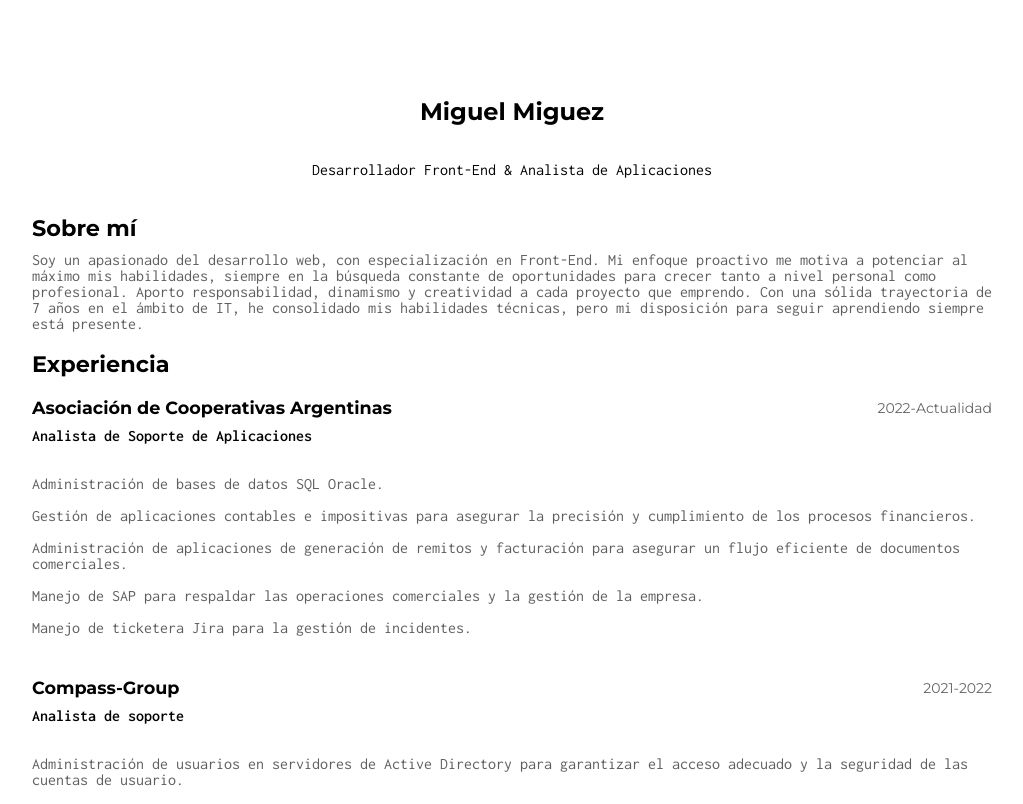
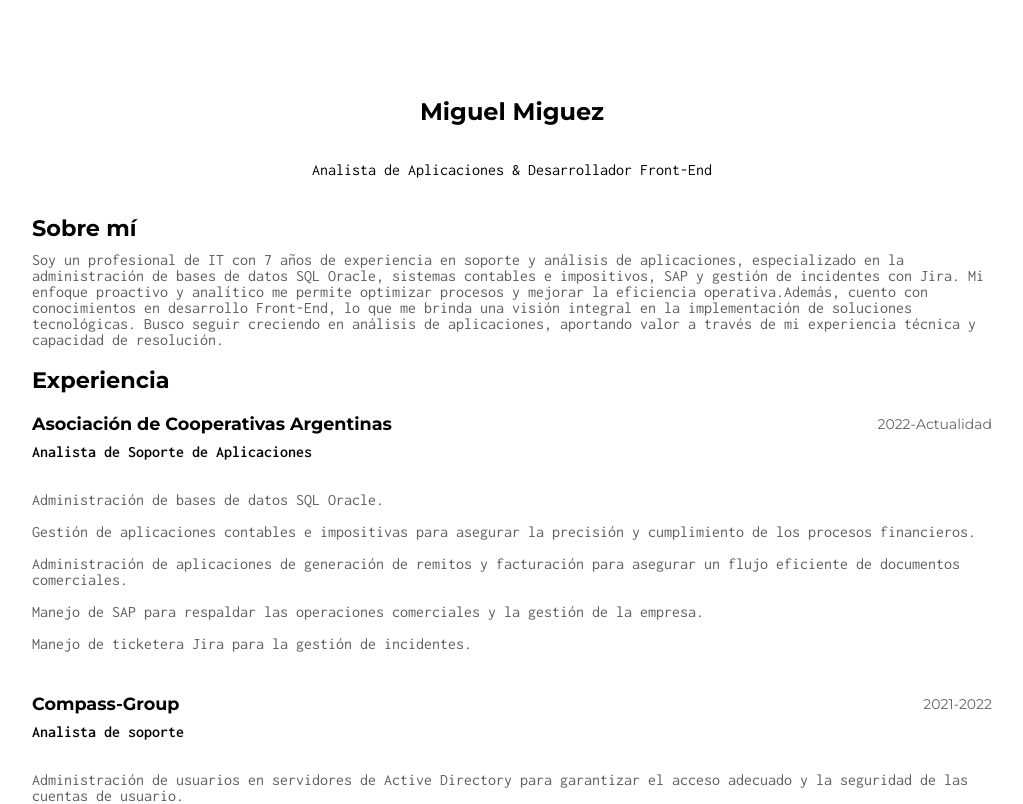
Before and after one commit to MiguelMiguez/Portfolio, a React (Vite) app: page / in a window 1280 px wide. Shown: the top 804 px of the page, without its empty margins (128-1151 px from the left). Built offline with nearby package versions, Linux system fonts and the light colour scheme.

Commit message:
Update info

```diff
--- a/src/components/AboutMe/AboutMe.jsx
+++ b/src/components/AboutMe/AboutMe.jsx
@@ -6,7 +6,7 @@ const AboutMe = () => {
     <div className='AboutMe'>
         <h2 className='Tittle'>Sobre mí</h2>
         <p className='Text'>
-        Soy un apasionado del desarrollo web, con especialización en Front-End. Mi enfoque proactivo me motiva a potenciar al máximo mis habilidades, siempre en la búsqueda constante de oportunidades para crecer tanto a nivel personal como profesional. Aporto responsabilidad, dinamismo y creatividad a cada proyecto que emprendo. Con una sólida trayectoria de 7 años en el ámbito de IT, he consolidado mis habilidades técnicas, pero mi disposición para seguir aprendiendo siempre está presente.
+        Soy un profesional de IT con 7 años de experiencia en soporte y análisis de aplicaciones, especializado en la administración de bases de datos SQL Oracle, sistemas contables e impositivos, SAP y gestión de incidentes con Jira. Mi enfoque proactivo y analítico me permite optimizar procesos y mejorar la eficiencia operativa.Además, cuento con conocimientos en desarrollo Front-End, lo que me brinda una visión integral en la implementación de soluciones tecnológicas. Busco seguir creciendo en análisis de aplicaciones, aportando valor a través de mi experiencia técnica y capacidad de resolución.
         </p>
     </div>
   )
--- a/src/json/main.json
+++ b/src/json/main.json
@@ -2,7 +2,7 @@
     "basics": {
       "name": "Miguel Miguez",
       "email": "miguelmiguezangel@gmail.com",
-      "summary": "Desarrollador Front-End & Analista de Aplicaciones"
+      "summary": "Analista de Aplicaciones & Desarrollador Front-End"
     },
     "work": [
         {
```
